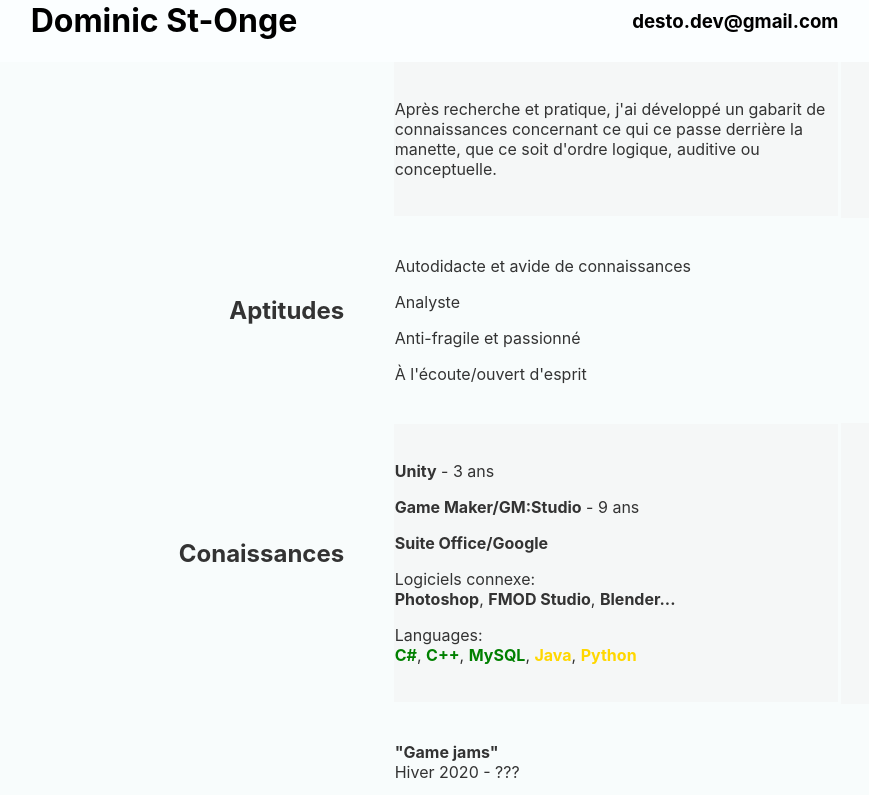
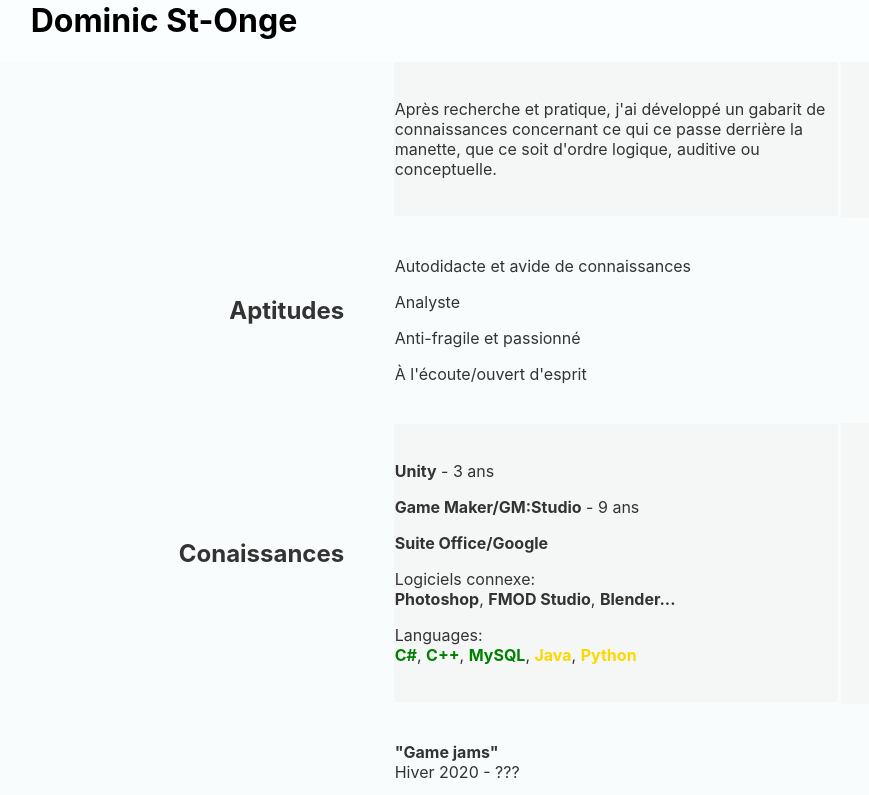
Before and after one commit to Jirushi-I/cv, a plain HTML site: page index.html in a window 1280 px wide. Shown: the top 795 px of the page, without its empty margins (185-1054 px from the left). Drawn offline with Linux system fonts and the light colour scheme; grey boxes are pictures that could not be loaded.

Commit message:
Update index.html

```diff
--- a/index.html
+++ b/index.html
@@ -23,7 +23,7 @@ table {
 </td>
 <td style="width: 1.3459%; background-color: #fbfeff; border-style: none;">&nbsp;</td>
 <td style="width: 33.3833%; background-color: #fbfeff; border-style: hidden; text-align: right;">
-<h3><span style="color: #000000;">desto.dev@gmail.com</span></h3>
+<h3><span style="color: #000000;"></span></h3>
 </td>
 <td style="width: 30.1744%; background-color: #fbfeff; border-style: none;">&nbsp;</td>
 </tr>
```
